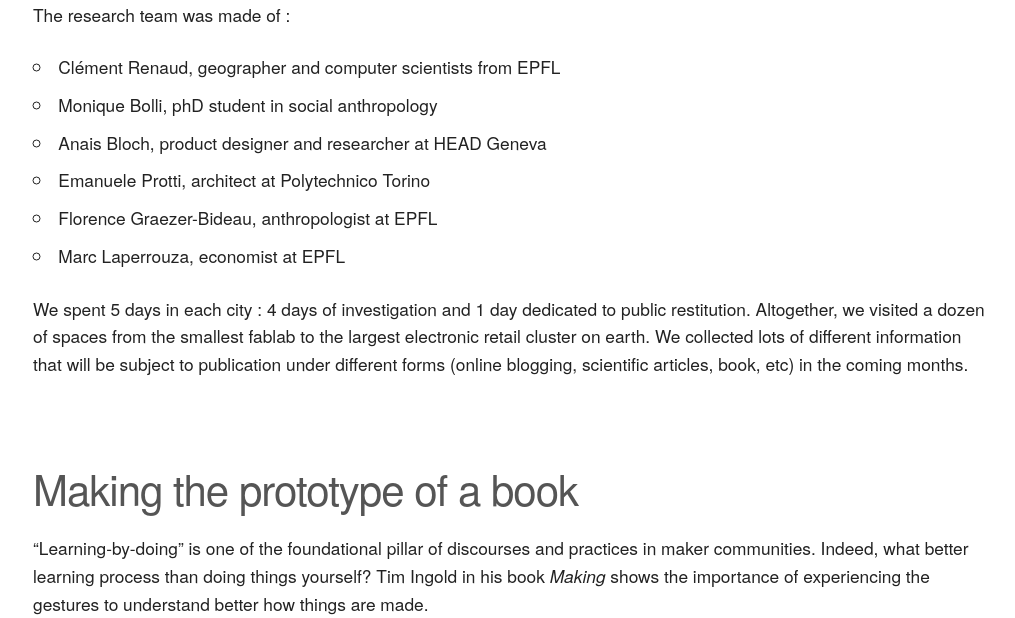
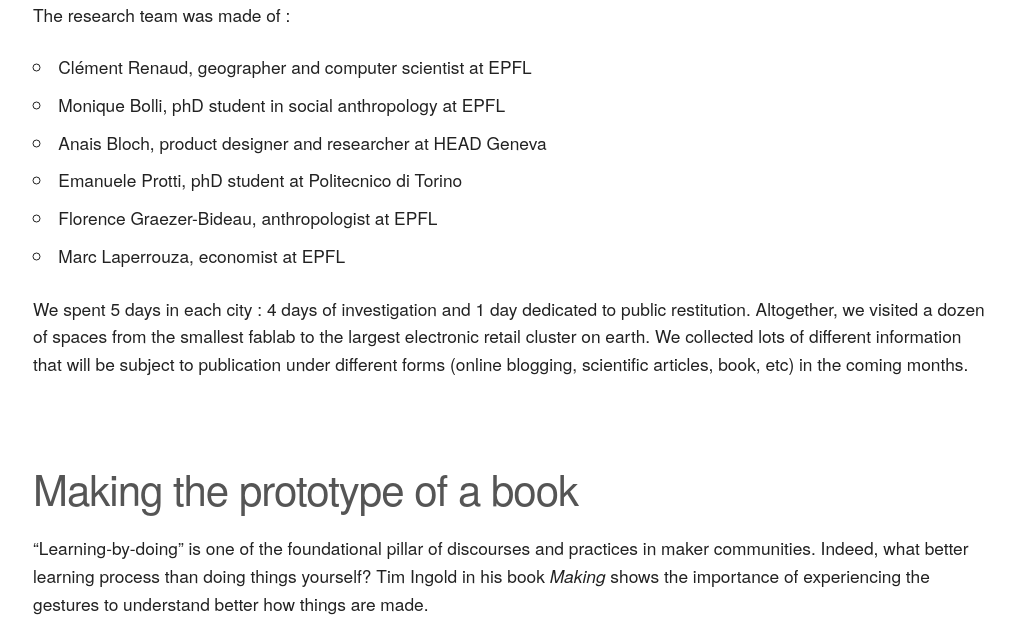
Before and after one commit to clemsos/mapmakers.space, a Jekyll site: the page built from _posts/2018-03-27-report-workshop-china.md, in a window 1280 px wide and 900 px high, scrolled down 1540 px, cut to the strip 206-824 px from the top of the window. Shown: the whole strip, without its empty margins (127-1142 px from the left). Built offline with Jekyll 4.4.1, drawn with Linux system fonts in a browser that asks for light colours.

Commit message:
Changes Monique

```diff
--- a/_posts/2018-03-27-report-workshop-china.md
+++ b/_posts/2018-03-27-report-workshop-china.md
@@ -72,10 +72,10 @@ During the *Mapping Spaces for Making* workshop, we wanted to re-collect how dif
 
 The research team was made of :
 
-- Clément Renaud, geographer and computer scientists from EPFL
-- Monique Bolli, phD student in social anthropology
+- Clément Renaud, geographer and computer scientist at EPFL
+- Monique Bolli, phD student in social anthropology at EPFL
 - Anais Bloch, product designer and researcher at HEAD Geneva
-- Emanuele Protti, architect at Polytechnico Torino
+- Emanuele Protti, phD student at Politecnico di Torino
 - Florence Graezer-Bideau, anthropologist at EPFL
 - Marc Laperrouza, economist at EPFL
 
@@ -173,4 +173,4 @@ Thanks to our local partners and to Swissnex China for their support
 [![](/uploads/workshop-shanghai/logo_XSPACE_白底.jpg)](http://xincafe.cn/) [![](/uploads/workshop-shenzhen/aformalacademy.jpeg)](https://www.aformalacademy.com) [![](/uploads/workshop-shenzhen/shenzhen-design-center.png)](http://www.szdesigncenter.org)
 
 
-![](/uploads/workshop-shanghai/SWX_Logos_140722_Nha_v2_China.png)
+[![](/uploads/workshop-shanghai/SWX_Logos_140722_Nha_v2_China.png)](http://www.swissnexchina.org)
```
